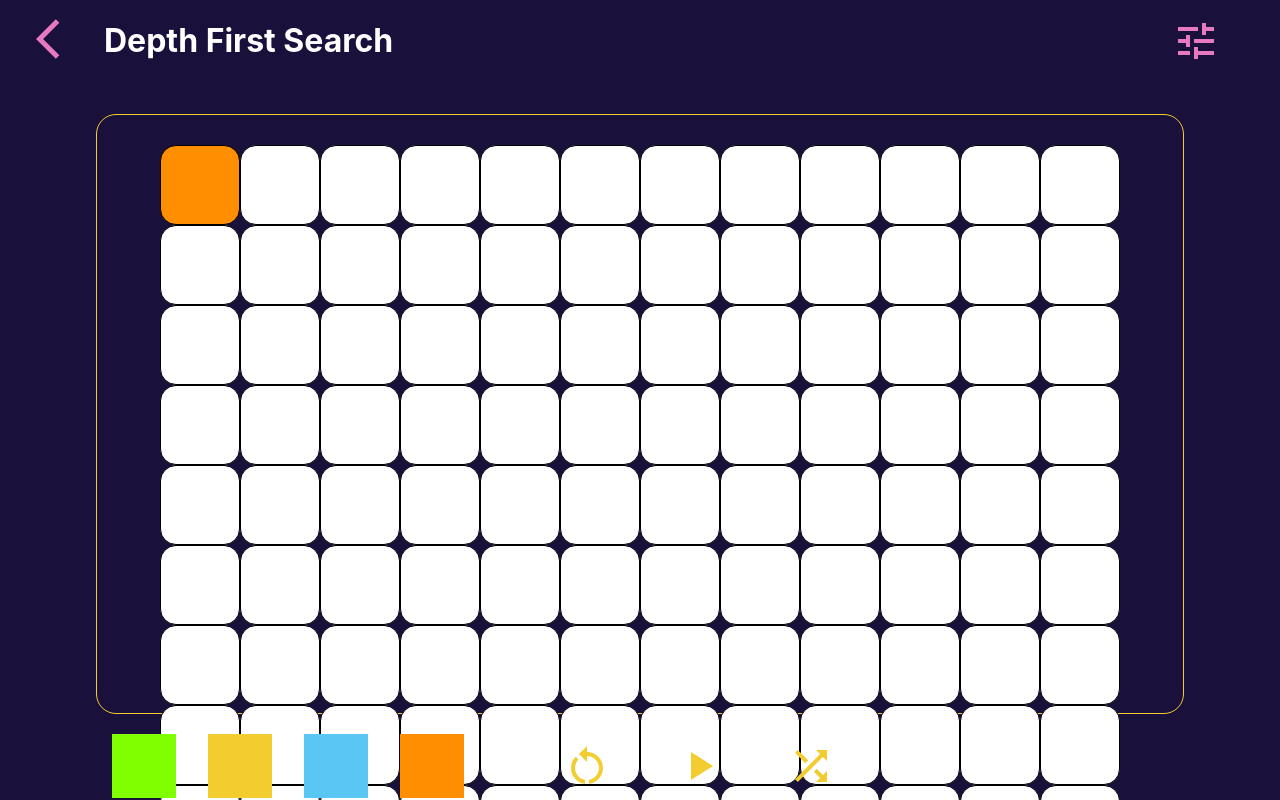
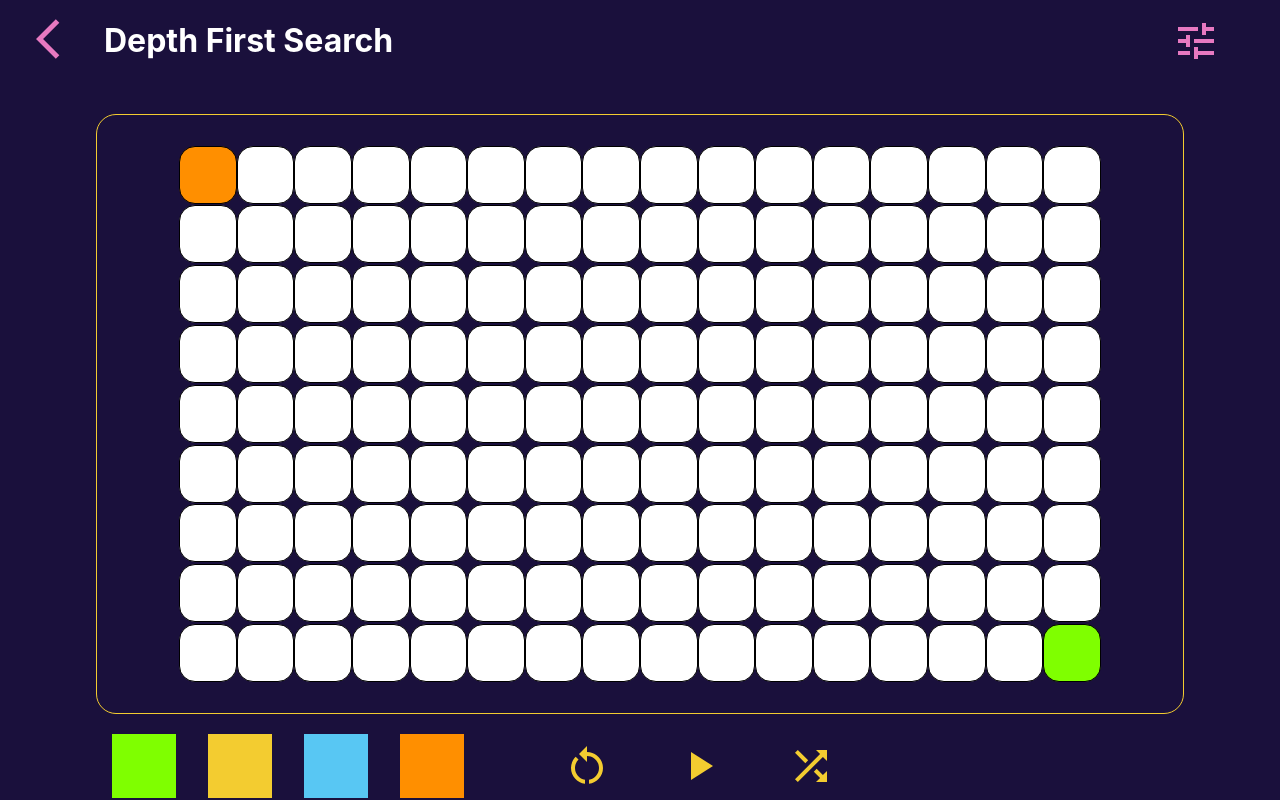
Before and after one commit to Kuro0911/Sorting-Visualizer, a Next.js app: page /depth-first in a window 1280 px wide. Shown: the top 800 px of the page. Built offline with nearby package versions, Linux system fonts and the light colour scheme; what @styled-system/theme-get would draw is missing.

Commit message:
minor fixes

```diff
--- a/src/components/Node/Node.style.js
+++ b/src/components/Node/Node.style.js
@@ -8,8 +8,8 @@ const NodeWrapper = styled.div`
         : parseInt(props.idx) == parseInt(props.ed)
         ? "#7fff00"
         : "white"};
-    height: 5em;
-    width: 5em;
+    height: 7.25vh;
+    width: 4.5vw;
     border-radius: 1em;
     border: 1px solid black;
   }
--- a/src/components/breadth-first/BreadthFirst.js
+++ b/src/components/breadth-first/BreadthFirst.js
@@ -144,7 +144,7 @@ int main()
   };
   const doSearch = () => {
     setDisable(true);
-    bfs(st, ed, 8, 18);
+    bfs(st, ed, 9, 16);
     setDisable(false);
   };
   const handleReset = async () => {
--- a/src/components/depth-first/DepthFirst.js
+++ b/src/components/depth-first/DepthFirst.js
@@ -31,8 +31,8 @@ export const DepthFirst = () => {
   const [graph, setGraph] = useState(Array(144).fill(0));
   const [disable, setDisable] = useState(false);
   const [valueTime, setValueTime] = useState(30);
-  const numRows = 8;
-  const numColumns = 18;
+  const numRows = 9;
+  const numColumns = 16;
 
   let st = 0,
     ed = 143;
```
Also changed, not shown: pages/index.js (+5 -5 lines).
